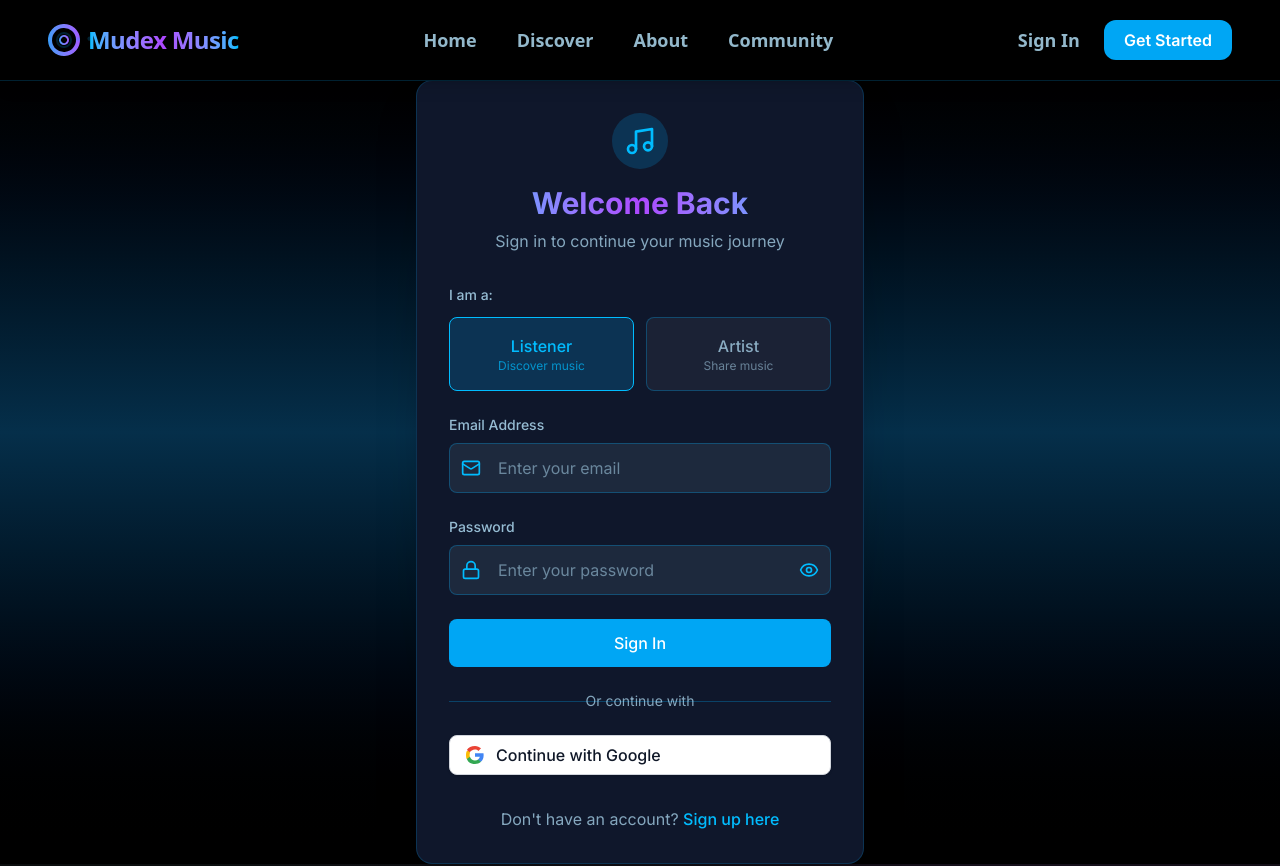
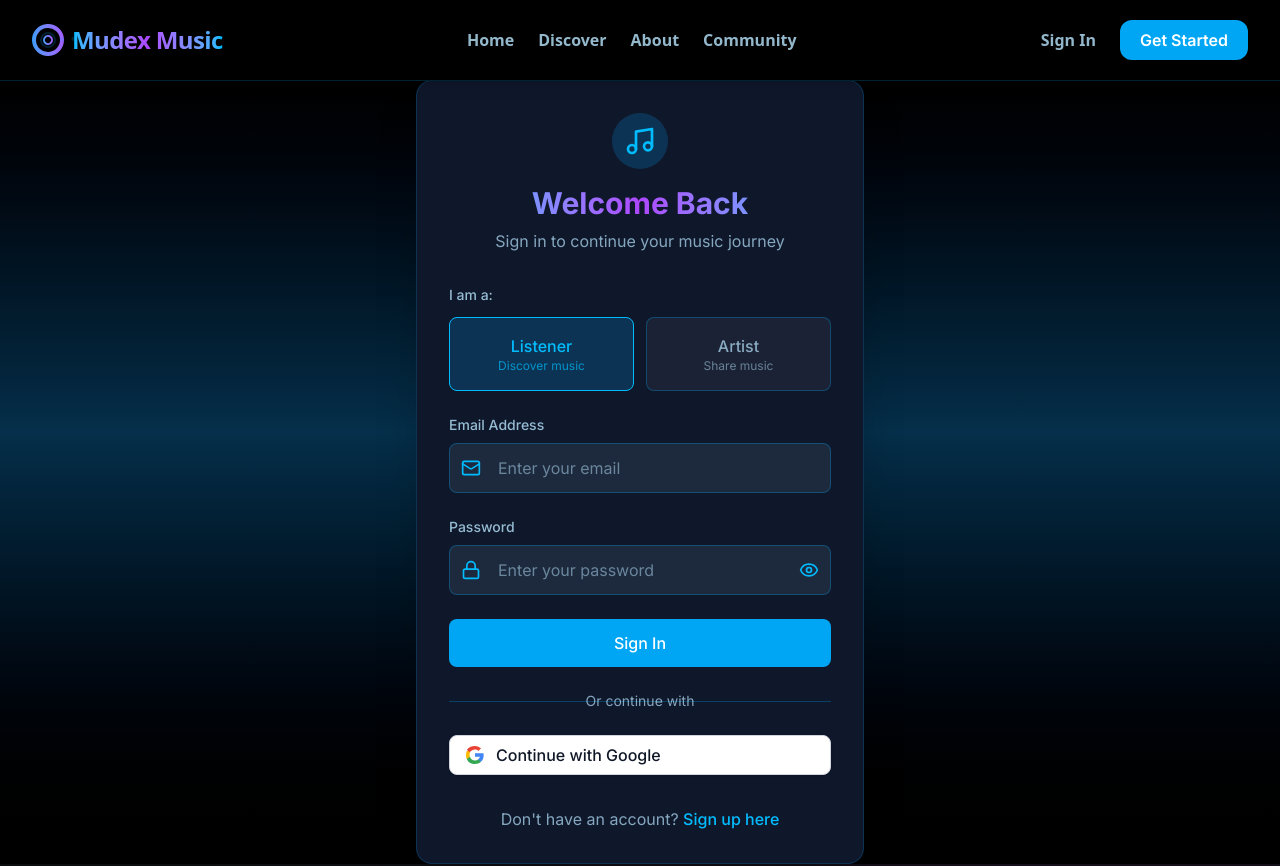
Before and after one commit to vaishcodescape/Mudex-Music, a Next.js app: page /sign-in in a window 1280 px wide. Shown: the top 866 px of the page. Built offline with nearby package versions, Linux system fonts and the light colour scheme.

Commit message:
minor changes made

```diff
--- a/src/app/dashboard/create-playlist/page.tsx
+++ b/src/app/dashboard/create-playlist/page.tsx
@@ -61,11 +61,7 @@
   };
 
   const handleCreatePlaylist = () => {
-    // In a real app, this would save to backend
-    console.log('Creating playlist:', {
-      ...playlistData,
-      tracks: selectedTracks
-    });
+    // Here you would typically send the data to your backend
     alert('Playlist created successfully!');
   };
 
--- a/src/app/dashboard/page.tsx
+++ b/src/app/dashboard/page.tsx
@@ -108,9 +108,8 @@
     }
   };
 
-  const toggleLike = (trackId: number) => {
+  const toggleLike = (trackId: string) => {
     // In a real app, this would update the backend
-    console.log('Toggling like for track:', trackId);
   };
 
   const containerVariants = {
@@ -284,7 +283,7 @@
                         <div className="flex items-center space-x-2">
                           <span className="text-sm text-sky-200/70">{track.duration}</span>
                           <button
-                            onClick={() => toggleLike(track.id)}
+                            onClick={() => toggleLike(track.id.toString())}
                             className={`p-1 rounded ${
                               track.isLiked ? 'text-red-400' : 'text-sky-200/50 hover:text-sky-400'
                             }`}
@@ -407,7 +406,7 @@
                           <div className="flex items-center space-x-2">
                             <span className="text-sm text-sky-200/70">{track.duration}</span>
                             <button
-                              onClick={() => toggleLike(track.id)}
+                              onClick={() => toggleLike(track.id.toString())}
                               className="p-1 rounded text-red-400"
                             >
                               <Heart className="w-4 h-4 fill-current" />
@@ -457,7 +456,7 @@
                         <div className="flex items-center space-x-2">
                           <span className="text-sm text-sky-200/70">{track.duration}</span>
                           <button
-                            onClick={() => toggleLike(track.id)}
+                            onClick={() => toggleLike(track.id.toString())}
                             className={`p-1 rounded ${
                               track.isLiked ? 'text-red-400' : 'text-sky-200/50 hover:text-sky-400'
                             }`}
--- a/src/app/dashboard/settings/page.tsx
+++ b/src/app/dashboard/settings/page.tsx
@@ -55,18 +55,19 @@
 
   const [activeSection, setActiveSection] = useState<'profile' | 'account' | 'notifications' | 'privacy'>('profile');
 
-  const handleProfileUpdate = () => {
-    // Handle profile update
-    console.log('Updating profile:', profileData);
+  const handleUpdateProfile = () => {
+    // In a real app, this would update the backend
+    alert('Profile updated successfully!');
   };
 
   const handlePasswordChange = () => {
-    if (passwordData.newPassword !== passwordData.confirmPassword) {
-      alert('New passwords do not match');
-      return;
-    }
-    // Handle password change
-    console.log('Changing password');
+    // In a real app, this would update the backend
+    alert('Password changed successfully!');
+    setPasswordData({
+      currentPassword: '',
+      newPassword: '',
+      confirmPassword: ''
+    });
   };
 
   const handleFileUpload = (event: React.ChangeEvent<HTMLInputElement>) => {
@@ -197,7 +198,7 @@
                   </div>
 
                   <button
-                    onClick={handleProfileUpdate}
+                    onClick={handleUpdateProfile}
                     className="bg-sky-500 hover:bg-sky-600 px-6 py-3 rounded-lg font-medium transition-colors flex items-center"
                   >
                     <Save className="w-4 h-4 mr-2" />
--- a/src/components/Navbar.tsx
+++ b/src/components/Navbar.tsx
@@ -16,25 +16,22 @@
     setIsMobileMenuOpen(false);
   };
 
-  const navigation = [
+  const baseNavigation = [
     { name: 'Home', href: '/' },
     { name: 'Discover', href: '/discover' },
     { name: 'About', href: '/about' },
-    {name:'Community', href:'/community'},
+    { name: 'Community', href: '/community' },
   ];
 
-  const authenticatedNavigation = [
-    { name: 'Home', href: '/' },
-    { name: 'Discover', href: '/discover' },
-    ...(user?.userType === 'listener' ? [{ name: 'Dashboard', href: '/dashboard' }] : []),
-    ...(user?.userType === 'artist' ? [{ name: 'Profile', href: '/profile' }] : []),
+  const currentNavigation = [
+    ...baseNavigation,
+    ...(isAuthenticated && user?.userType === 'listener' ? [{ name: 'Dashboard', href: '/dashboard' }] : []),
+    ...(isAuthenticated && user?.userType === 'artist' ? [{ name: 'Profile', href: '/profile' }] : []),
   ];
-
-  const currentNavigation = isAuthenticated ? authenticatedNavigation : navigation;
 
   return (
     <nav className="fixed top-0 w-full bg-black/90 backdrop-blur-lg border-b border-sky-500/20 z-50 shadow-lg">
-      <div className="max-w-7xl mx-auto px-4 sm:px-8 lg:px-12">
+      <div className="max-w-7xl mx-auto px-4 sm:px-6 lg:px-8">
         <div className="flex justify-between items-center h-20">
           {/* Logo */}
           <Link href="/" className="flex items-center space-x-2">
@@ -45,12 +42,12 @@
           </Link>
 
           {/* Desktop Navigation */}
-          <div className="hidden md:flex items-center space-x-10">
+          <div className="hidden md:flex items-center space-x-6">
             {currentNavigation.map((item) => (
               <Link
                 key={item.name}
                 href={item.href}
-                className="text-sky-200/80 hover:text-sky-400 transition-colors font-semibold text-lg font-sans"
+                className="text-sky-200/80 hover:text-sky-400 transition-colors font-semibold text-base font-sans"
               >
                 {item.name}
               </Link>
@@ -89,7 +86,7 @@
               <>
                 <Link
                   href="/sign-in"
-                  className="text-sky-200/80 hover:text-sky-400 transition-colors font-semibold text-lg font-sans"
+                  className="text-sky-200/80 hover:text-sky-400 transition-colors font-semibold text-base font-sans"
                 >
                   Sign In
                 </Link>
```
